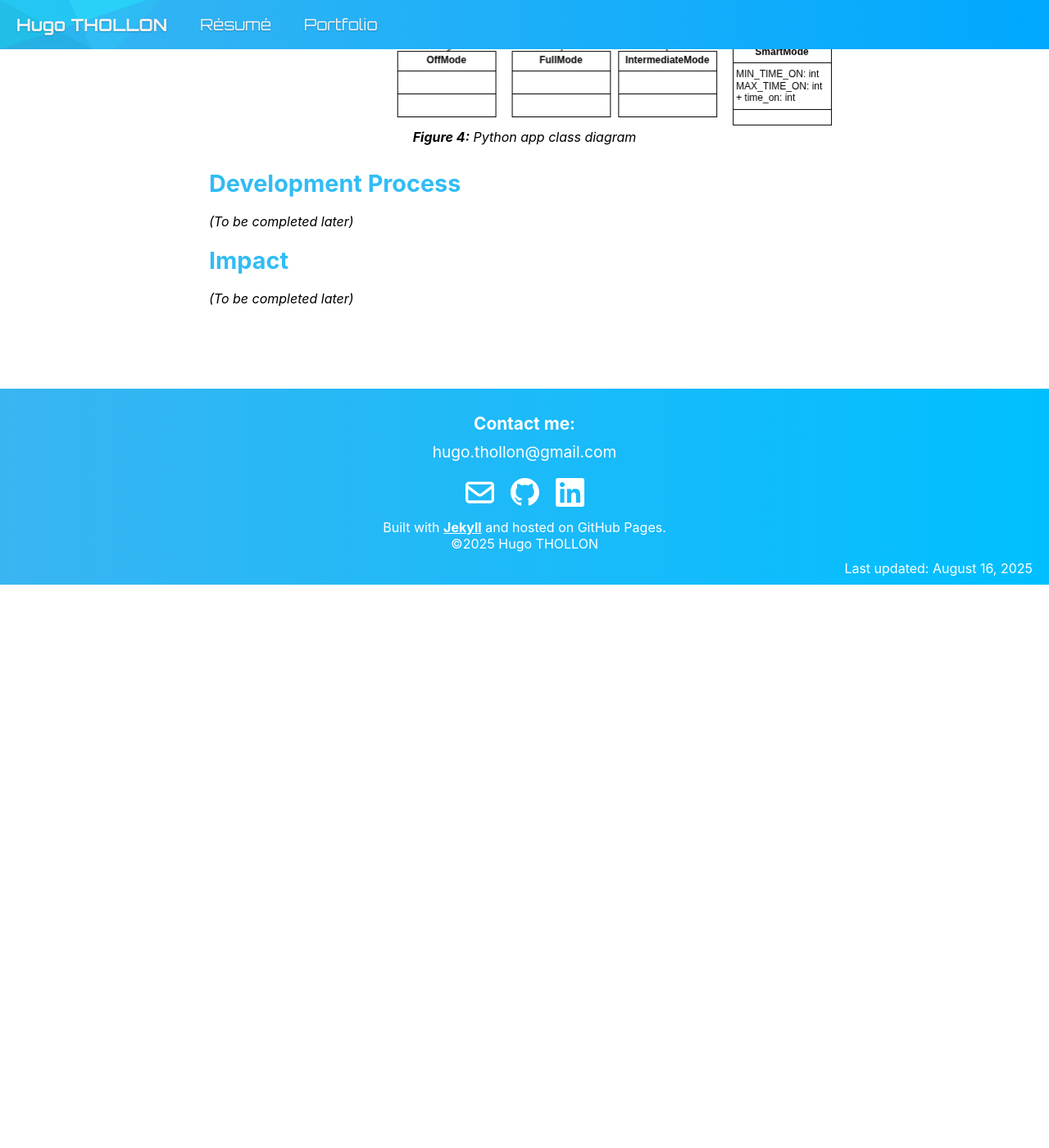
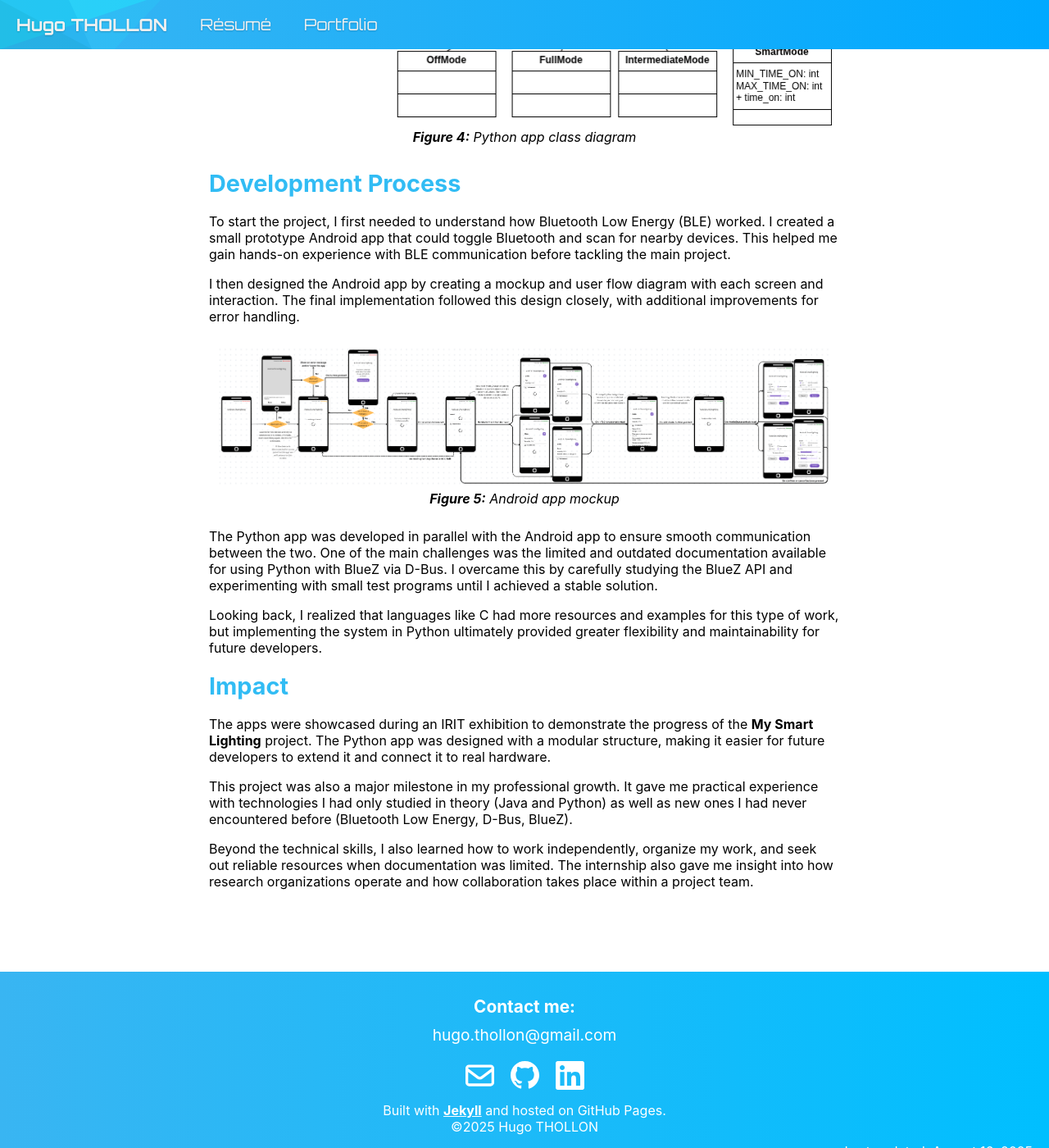
Before and after one commit to HugoTHOLLON/HugoTHOLLON.github.io, a Jekyll site: the page built from projects/_posts/2025-03-10-irit-internship.md, in a window 1280 px wide and 1400 px high, scrolled down 4073 px. Shown: the whole window at 82% size. Built offline with Jekyll 4.4.1, drawn with Linux system fonts in a browser that asks for light colours; before the commit the page ends 4786 px from its top, so only the background shows below that.

Commit message:
Finishing the Irit internship article.

```diff
--- a/projects/_posts/2025-03-10-irit-internship.md
+++ b/projects/_posts/2025-03-10-irit-internship.md
@@ -72,8 +72,20 @@ Below is the Python app class diagram. The **top section** shows the BLE-related
 
 # Development Process
 
-_(To be completed later)_
+To start the project, I first needed to understand how Bluetooth Low Energy (BLE) worked. I created a small prototype Android app that could toggle Bluetooth and scan for nearby devices. This helped me gain hands-on experience with BLE communication before tackling the main project.
+
+I then designed the Android app by creating a mockup and user flow diagram with each screen and interaction. The final implementation followed this design closely, with additional improvements for error handling.
+
+{% include place-figure.html src="/assets/images/projects/android_mockup_irit.png" alt="Android app mockup/user flow diagram" figure-nb="5" figure-text="Android app mockup" %}
+
+The Python app was developed in parallel with the Android app to ensure smooth communication between the two. One of the main challenges was the limited and outdated documentation available for using Python with BlueZ via D-Bus. I overcame this by carefully studying the BlueZ API and experimenting with small test programs until I achieved a stable solution.
+
+Looking back, I realized that languages like C had more resources and examples for this type of work, but implementing the system in Python ultimately provided greater flexibility and maintainability for future developers.
 
 # Impact
 
-_(To be completed later)_
+The apps were showcased during an IRIT exhibition to demonstrate the progress of the **My Smart Lighting** project. The Python app was designed with a modular structure, making it easier for future developers to extend it and connect it to real hardware.
+
+This project was also a major milestone in my professional growth. It gave me practical experience with technologies I had only studied in theory (Java and Python) as well as new ones I had never encountered before (Bluetooth Low Energy, D-Bus, BlueZ).
+
+Beyond the technical skills, I also learned how to work independently, organize my work, and seek out reliable resources when documentation was limited. The internship also gave me insight into how research organizations operate and how collaboration takes place within a project team.
```
Also changed, not shown: assets/images/projects/android_mockup_irit.png (added).
